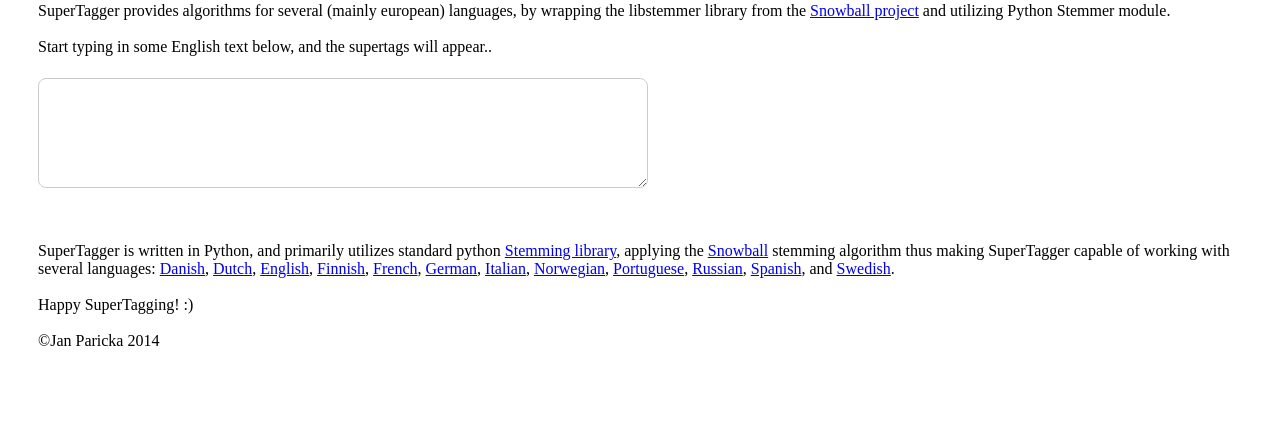
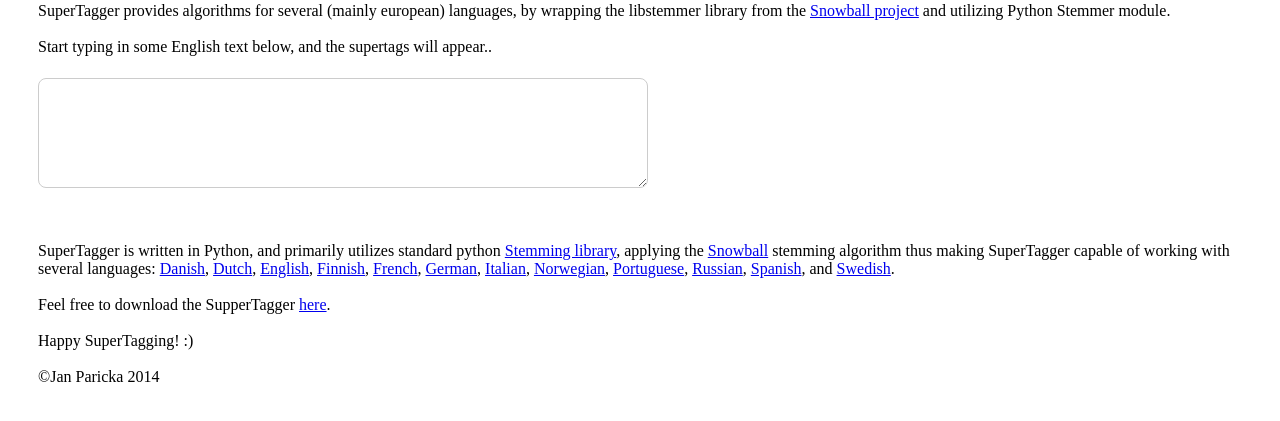
Before and after one commit to janfilips/supertagger, a Django app: page / in a window 1280 px wide. Shown: the part 230-651 px from the top of the page. Run offline with Django 3.2, Linux system fonts and the light colour scheme; parts of the project's set-up code (start-up, migrations or seed data) failed here and were passed over; some libraries are stand-ins or nearby versions.

Commit message:
added on link to the supertagger source code

```diff
--- a/templates/tagger.html
+++ b/templates/tagger.html
@@ -204,7 +204,8 @@
 
 			<br/>
 			<br/>
-
+			Feel free to download the SupperTagger <a href="https://github.com/jparicka/supertagger">here</a>.<br/>
+			<br/>
 			Happy SuperTagging!  :)</br>
 
 			<br/>
```
